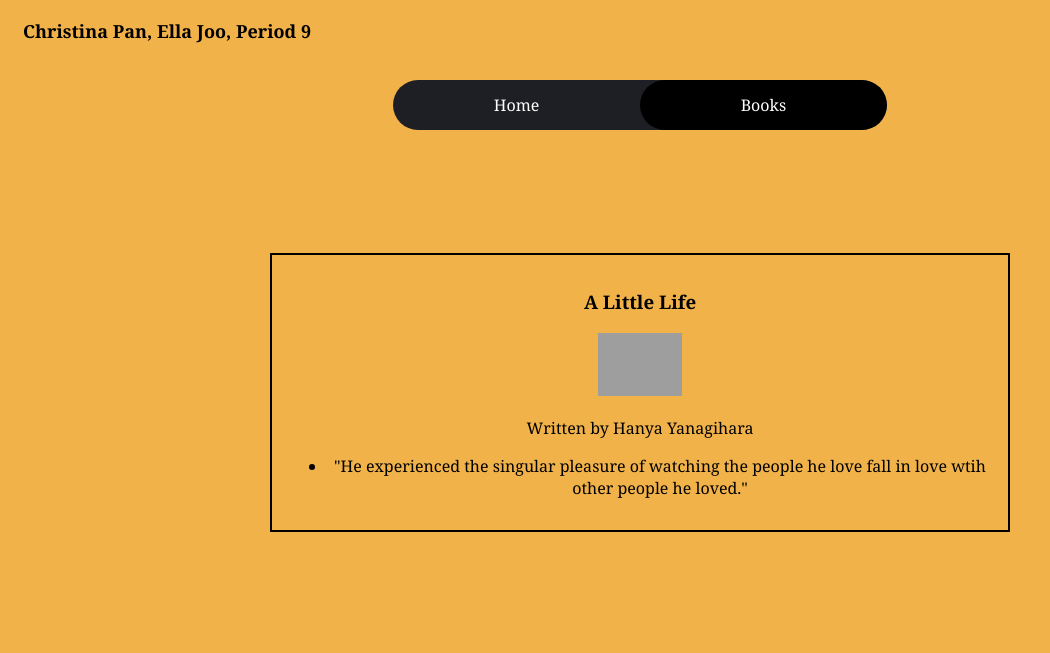
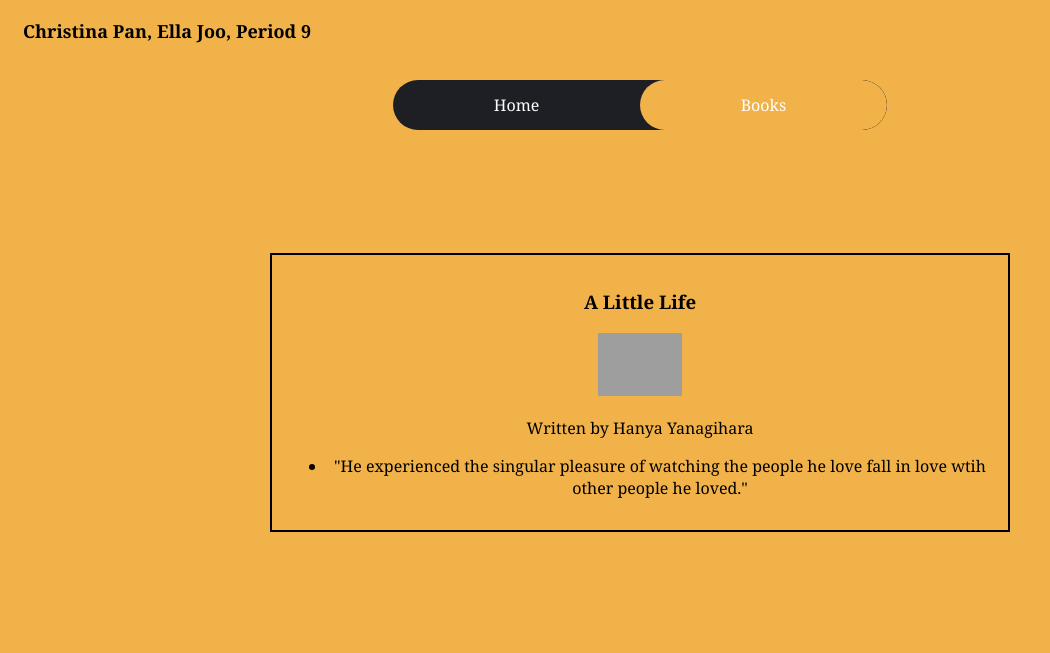
Before and after one commit to christina-pan/web, a plain HTML site: page books.html in a window 1280 px wide. Shown: the part 77-730 px from the top of the page, without its empty margins (0-1050 px from the left). Drawn offline with Linux system fonts and the light colour scheme; grey boxes are pictures that could not be loaded.

Commit message:
Update final.css

```diff
--- a/final.css
+++ b/final.css
@@ -56,7 +56,7 @@ nav li a {
 }
 
 #current {
-  background-color: #000000;
+  background-color: #F1B24A;
 }
 
 nav li a:hover {
```
